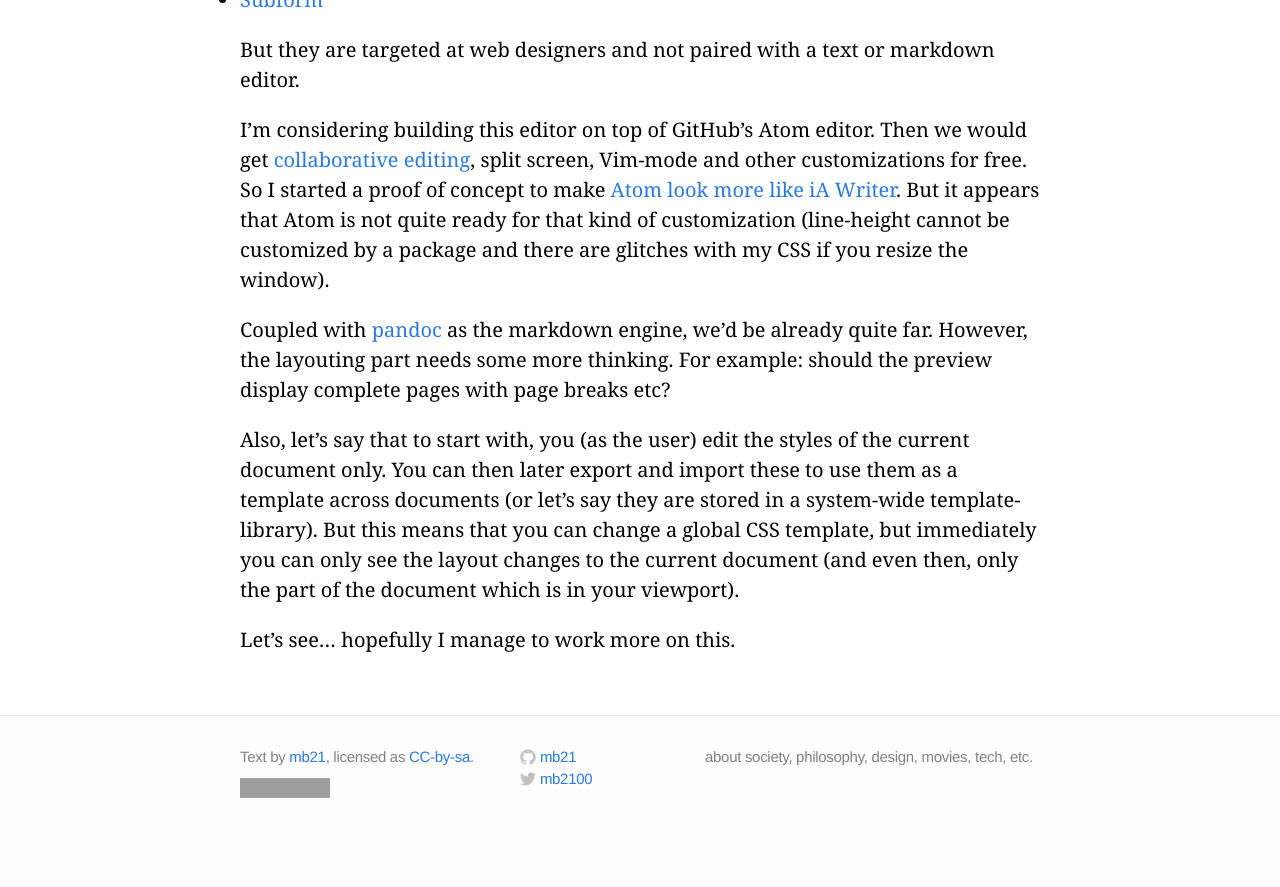
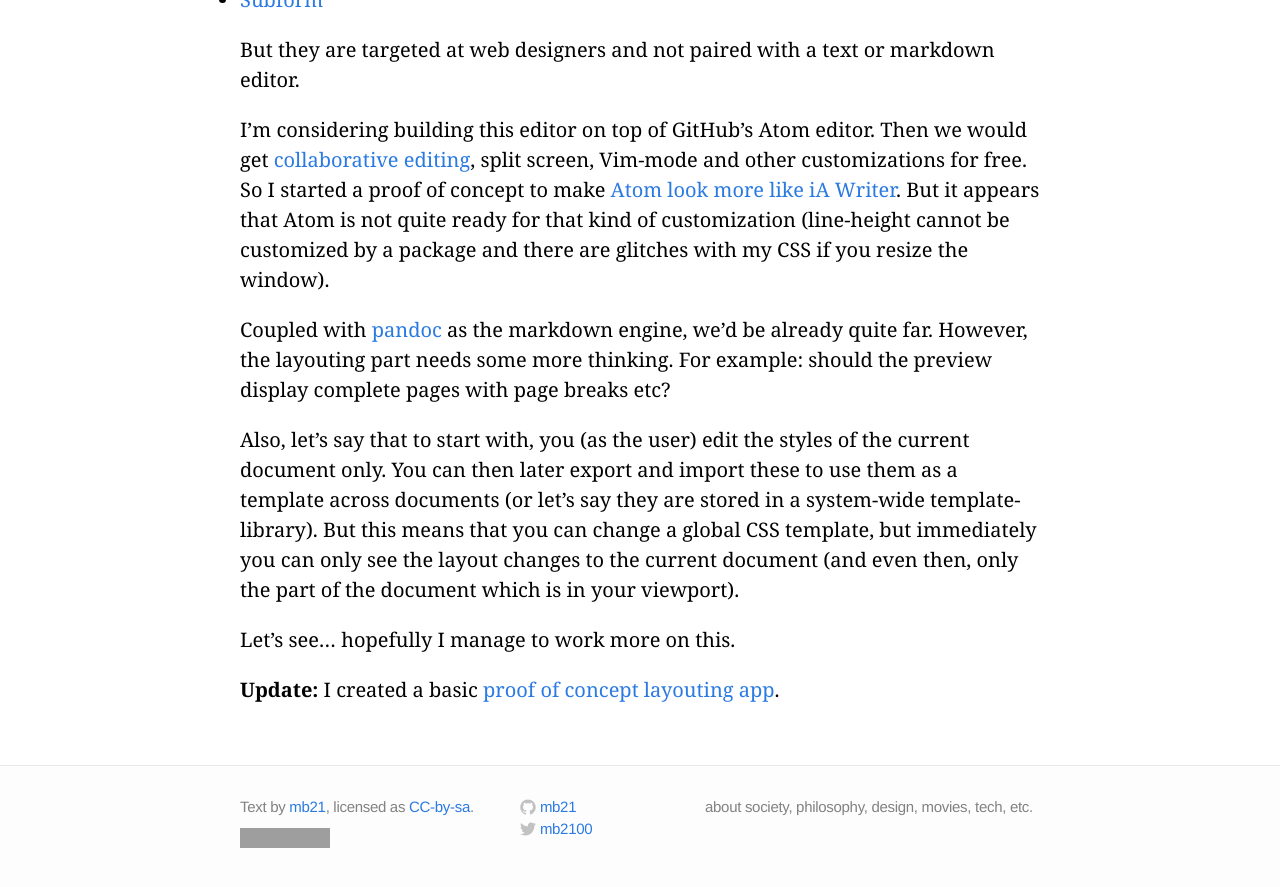
Before and after one commit to mb21/blog, a Jekyll site: the page built from _posts/2017-11-25-text-processing-combining-templates-with-WYSIWYG-styling.md, in a window 1280 px wide and 900 px high, scrolled down 1560 px. Shown: the top 887 px of the window. Built offline with Jekyll 4.4.1, drawn with Linux system fonts in a browser that asks for light colours; before the commit the page ends 2410 px from its top, so only the background shows below that; grey boxes are pictures that could not be loaded.

Commit message:
text-processing: add link

```diff
--- a/_posts/2017-11-25-text-processing-combining-templates-with-WYSIWYG-styling.md
+++ b/_posts/2017-11-25-text-processing-combining-templates-with-WYSIWYG-styling.md
@@ -42,3 +42,5 @@ Coupled with [pandoc](http://pandoc.org/) as the markdown engine, we’d be alre
 Also, let’s say that to start with, you (as the user) edit the styles of the current document only. You can then later export and import these to use them as a template across documents (or let’s say they are stored in a system-wide template-library). But this means that you can change a global CSS template, but immediately you can only see the layout changes to the current document (and even then, only the part of the document which is in your viewport).
 
 Let’s see… hopefully I manage to work more on this.
+
+**Update:** I created a basic [proof of concept layouting app](https://mb21.github.io/GUI-CSS-Editor).
```
